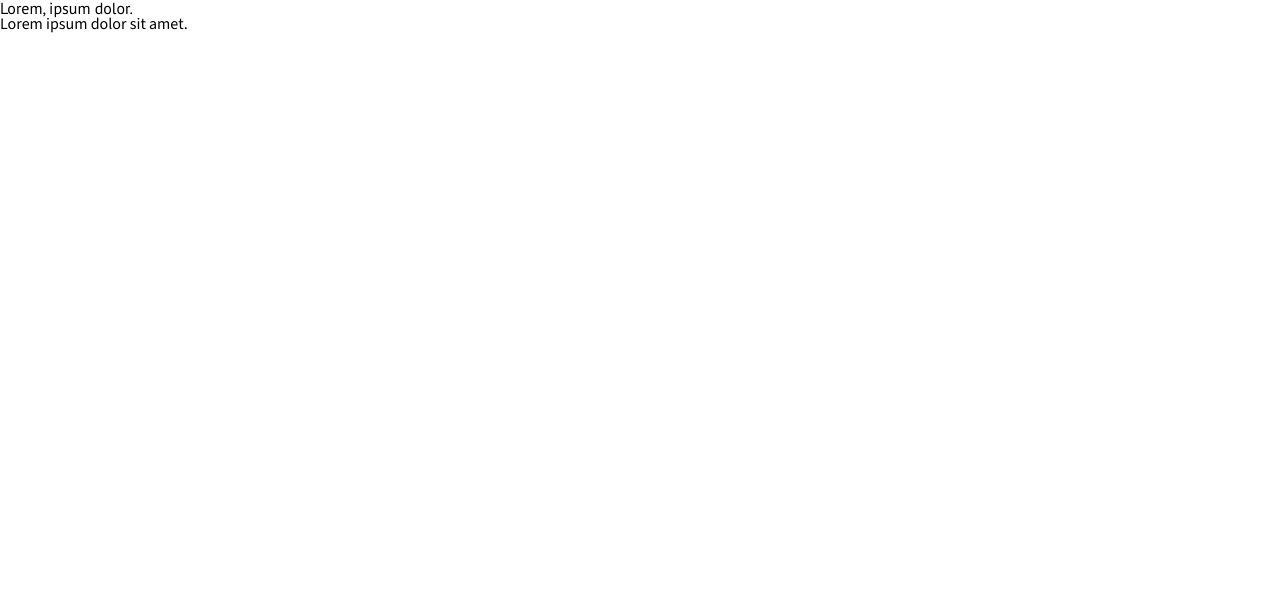
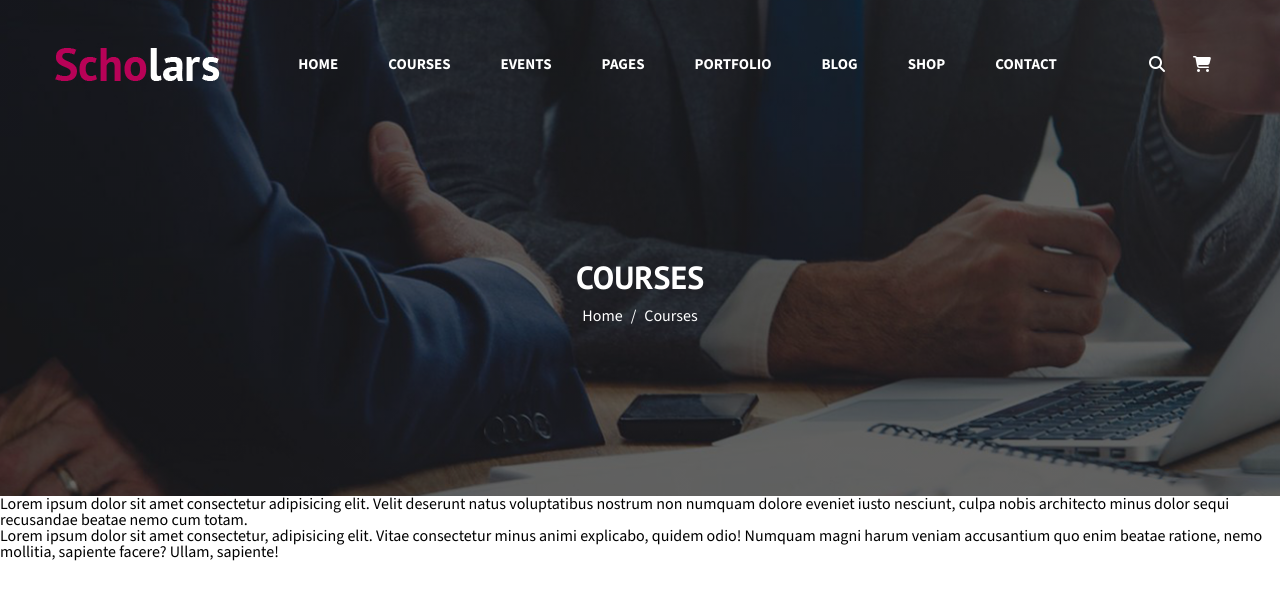
Before and after one commit to Vietanh266/f8-fullstack-day-7, a plain HTML site: page index.html in a window 1280 px wide. Drawn offline with nearby package versions, Linux system fonts and the light colour scheme.

Commit message:
push header + hero

```diff
--- a/assets/styles/style.css
+++ b/assets/styles/style.css
@@ -27,4 +27,109 @@ h6 {
   font-family: var(--PT-sans);
 }
 
+input,
+button,
+textarea,
+select {
+  font-family: inherit;
+  font-size: inherit;
+}
+
+button {
+  color: inherit;
+  background: transparent;
+  border: none;
+  cursor: pointer;
+}
+
+a {
+  color: inherit;
+}
+
 /* COMMON */
+.container {
+  width: 1170px;
+  margin: 0 auto;
+}
+
+/* TOP PAGE */
+.top-page {
+  min-height: 496px;
+  background: linear-gradient(rgba(0, 0, 0, 0.6), rgba(0, 0, 0, 0.6)),
+    url(../img/bg-banner.jpg) no-repeat center / cover;
+}
+
+.top-page {
+  display: flex;
+}
+
+.top-page .inner {
+  display: flex;
+  flex-direction: column;
+  height: 100%;
+}
+
+.top-page .header {
+  display: flex;
+  align-items: center;
+  justify-content: space-between;
+  margin-top: 40px;
+}
+
+.header .header-logo {
+  height: 33px;
+}
+
+.header .header-nav {
+  display: flex;
+}
+
+.header .header-nav li {
+  display: flex;
+}
+
+.header .header-nav li a {
+  color: #fff;
+  font-weight: 700;
+  text-decoration: none;
+  padding: 10px 25px;
+  text-transform: uppercase;
+  font-size: 1.5rem;
+}
+
+.user-actions {
+  display: flex;
+}
+
+.user-actions .action-btn {
+  padding: 14px;
+  color: #fff;
+}
+
+.hero {
+  display: flex;
+  justify-content: center;
+  align-items: center;
+  flex-grow: 1;
+  flex-direction: column;
+  gap: 15px;
+  color: #fff;
+}
+
+.hero h1 {
+  font-size: 3.2rem;
+  font-weight: 700;
+}
+
+.hero .breadcrumbs {
+  display: flex;
+}
+
+.hero .breadcrumbs a {
+  text-decoration: none;
+}
+
+.breadcrumbs li + li:before {
+  content: "/";
+  padding: 0 8px;
+}
--- a/index.html
+++ b/index.html
@@ -24,9 +24,82 @@
       href="./assets/favicon/apple-touch-icon.png"
     />
     <link rel="manifest" href="./assets/favicon/site.webmanifest" />
+
+    <!-- Fonts Awesome -->
+    <link
+      rel="stylesheet"
+      href="https://cdnjs.cloudflare.com/ajax/libs/font-awesome/6.7.2/css/all.min.css"
+      integrity="sha512-Evv84Mr4kqVGRNSgIGL/F/aIDqQb7xQ2vcrdIwxfjThSH8CSR7PBEakCr51Ck+w+/U6swU2Im1vVX0SVk9ABhg=="
+      crossorigin="anonymous"
+      referrerpolicy="no-referrer"
+    />
   </head>
   <body>
-    <h1>Lorem, ipsum dolor.</h1>
-    <p>Lorem ipsum dolor sit amet.</p>
+    <!-- BEGIN .wrapper -->
+    <div class="wrapper">
+      <!-- BEGIN .top-page -->
+      <div class="top-page">
+        <div class="container">
+          <div class="inner">
+            <!-- BEGIN .header -->
+            <div class="header">
+              <!-- IMG LOGO -->
+              <img
+                class="header-logo"
+                src="./assets/img/logo.png"
+                alt="Scholars Logo"
+              />
+
+              <!-- BEGIN .header .nav -->
+              <ul class="header-nav">
+                <li><a href="#">Home</a></li>
+                <li><a href="#">Courses</a></li>
+                <li><a href="#">Events</a></li>
+                <li><a href="#">Pages</a></li>
+                <li><a href="#">Portfolio</a></li>
+                <li><a href="#">Blog</a></li>
+                <li><a href="#">Shop</a></li>
+                <li><a href="#">Contact</a></li>
+              </ul>
+              <!-- END .header .nav -->
+
+              <!-- BEGIN USER ACTIONS -->
+              <div class="user-actions">
+                <button class="action-btn">
+                  <i class="fa-solid fa-magnifying-glass"></i>
+                </button>
+                <button class="action-btn">
+                  <i class="fa-solid fa-cart-shopping"></i>
+                </button>
+              </div>
+              <!-- END USER ACTIONS -->
+            </div>
+            <!-- END .header -->
+
+            <div class="hero">
+              <h1>COURSES</h1>
+              <ul class="breadcrumbs">
+                <li><a href="#">Home</a></li>
+                <li><a href="#">Courses</a></li>
+              </ul>
+            </div>
+          </div>
+        </div>
+      </div>
+      <!-- END .top-page -->
+    </div>
+
+    <p>
+      Lorem ipsum dolor sit amet consectetur adipisicing elit. Velit deserunt
+      natus voluptatibus nostrum non numquam dolore eveniet iusto nesciunt,
+      culpa nobis architecto minus dolor sequi recusandae beatae nemo cum totam.
+    </p>
+    <p>
+      Lorem ipsum dolor sit amet consectetur, adipisicing elit. Vitae
+      consectetur minus animi explicabo, quidem odio! Numquam magni harum veniam
+      accusantium quo enim beatae ratione, nemo mollitia, sapiente facere?
+      Ullam, sapiente!
+    </p>
+    <!-- END .wrapper -->
   </body>
 </html>
```
Also changed, not shown: assets/img/bg-banner.jpg (added), assets/img/logo.png (added).
